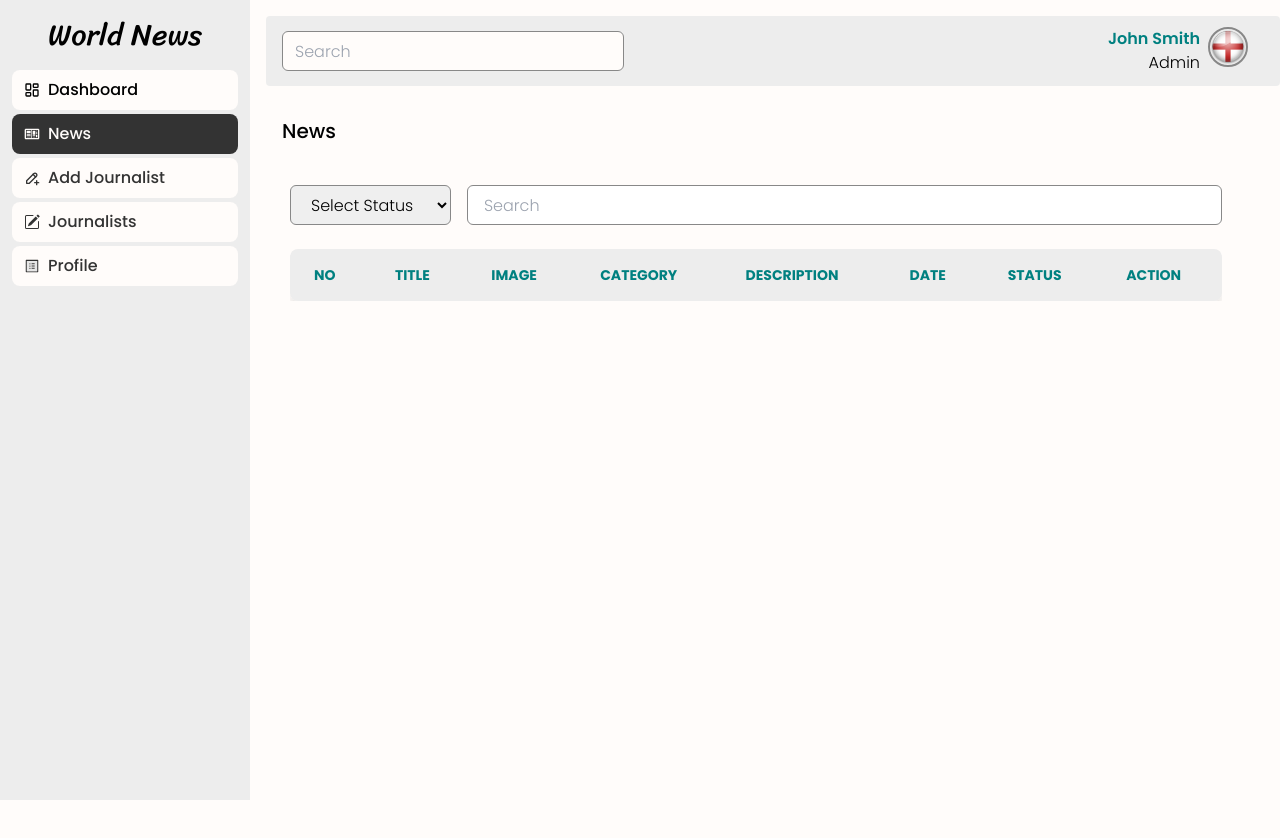
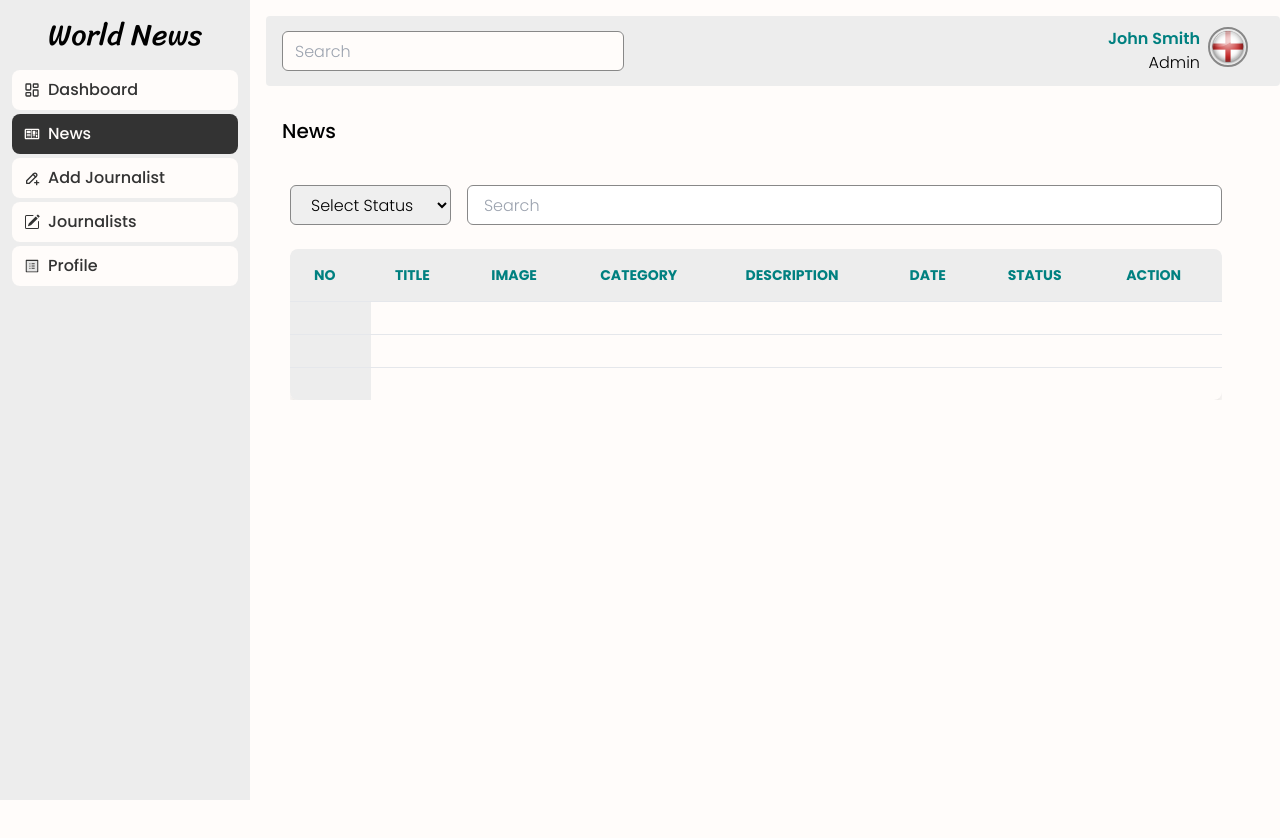
Before and after one commit to Nimira43/World-News, a React (Vite) app in the folder client/: page /dashboard/news in a window 1280 px wide. Shown: the top 838 px of the page. Built offline with nearby package versions, Linux system fonts and the light colour scheme.

Commit message:
Working on table body

```diff
--- a/client/src/dashboard/components/NewsContent.jsx
+++ b/client/src/dashboard/components/NewsContent.jsx
@@ -24,7 +24,17 @@ const NewsContent = () => {
               <th className='py-4 px-6 text-left'>Action</th>
             </tr>
           </thead>
-
+          <tbody className='bg-grey-light'>
+            {[1, 2, 3].map((item, index) => (
+              <tr
+                key={index}
+                className='border-t'
+              >
+                <td className='py-4 px-6'></td>
+              </tr>
+            ))
+            }
+          </tbody>
         </table>
       </div>
     </div>
--- a/client/src/dashboard/layout/Sidebar.jsx
+++ b/client/src/dashboard/layout/Sidebar.jsx
@@ -22,7 +22,7 @@ const Sidebar = () => {
             className={`
               px-3 ${pathname === '/dashboard/admin' ?
               'bg-grey-dark text-light' :
-              'bg-light text-grey-bg-grey-dark'} py-2 hover:shadow-lg hover:shadow-red-700/20 w-full rounded-lg flex gap-x-2 justify-start items-center hover:bg-primary hover:text-light
+              'bg-light text-grey-dark'} py-2 hover:shadow-lg hover:shadow-red-700/20 w-full rounded-lg flex gap-x-2 justify-start items-center hover:bg-primary hover:text-light
             `}
           >
             <span className='text-18px'><LuLayoutDashboard /></span>
@@ -35,7 +35,7 @@ const Sidebar = () => {
             className={`
               px-3 ${pathname === '/dashboard/news' ?
               'bg-grey-dark text-light' :
-              'bg-light text-grey-bg-grey-dark'} py-2 w-full rounded-lg flex gap-x-2 justify-start items-center hover:bg-primary hover:text-light
+              'bg-light text-grey-dark'} py-2 w-full rounded-lg flex gap-x-2 justify-start items-center hover:bg-primary hover:text-light
             `}
           >
             <span className='text-18px'><TiNews /></span>
```
